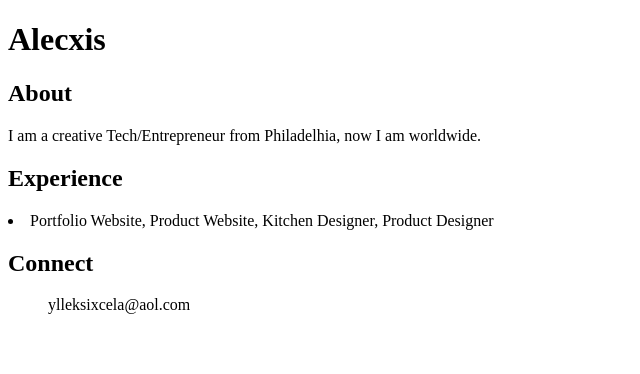
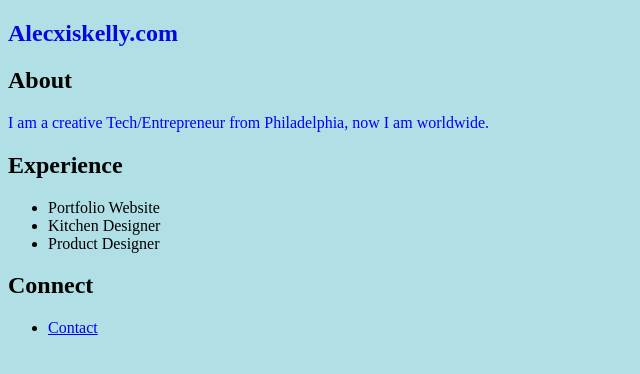
Before and after one commit to alecxkelly/IOProgramming-Alecxis, a plain HTML site: page index.html in a window 1280 px wide. Shown: the whole page, without its empty margins (0-640 px from the left). Drawn offline with Linux system fonts and the light colour scheme.

Commit message:
html boilerplate and html markup done

```diff
--- a/index.html
+++ b/index.html
@@ -3,15 +3,38 @@
 <head>
     <meta charset="UTF-8">
     <meta name="viewport" content="width=device-width, initial-scale=1.0">
-    <title>Document</title>
+    <title>Alecxis's Portfolio</title>
+    <style>
+        body {background-color: powderblue;}
+        h1 {color: rgb(5, 9, 223);}
+        p {color: blue;}
+      </style>
 </head>
 <body>
-    <h1>Alecxis</h1>
+<section id="About">
+    <h1>Alecxiskelly.com</h1>
     <h2>About</h2>
-    <p>I am a creative Tech/Entrepreneur from Philadelhia, now I am worldwide.</p>
+    <p>I am a creative Tech/Entrepreneur from Philadelphia, now I am worldwide.</p>
+</section>
     <h2>Experience</h2>
-    <li>Portfolio Website, Product Website, Kitchen Designer, Product Designer</li>
+   <ul>
+        <li>
+            Portfolio Website
+        </li>
+        <li>
+            Kitchen Designer
+        </li>
+        <li>
+            Product Designer
+        </li>
+   </ul>
     <h2>Connect</h2>
-    <ul>ylleksixcela@aol.com</ul>
+    <ul>
+        <li>
+            <a href="ylleksixcela@aol.com"> Contact</a>
+
+        </li>
+    </ul>
+
 </body>
 </html>
```
